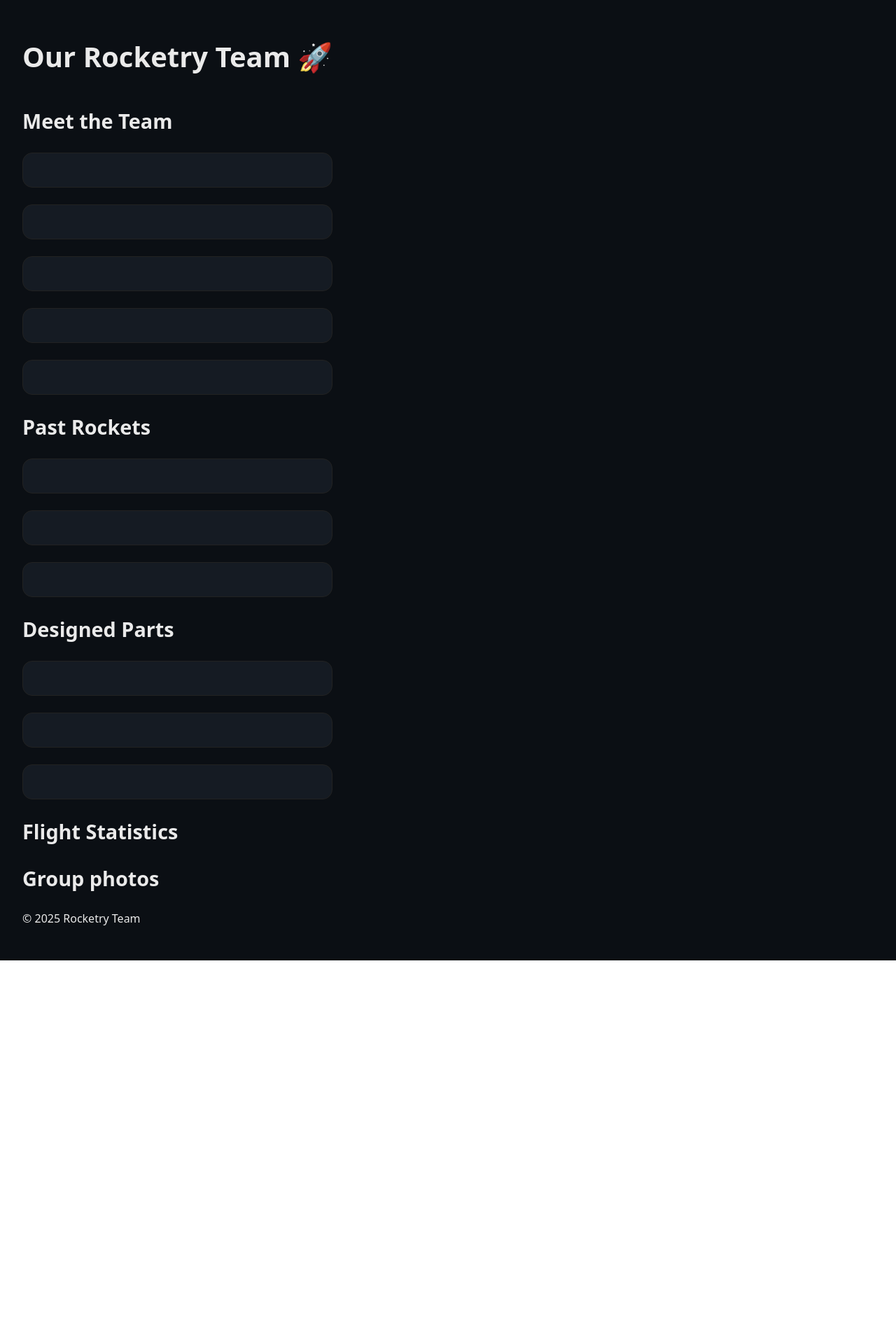
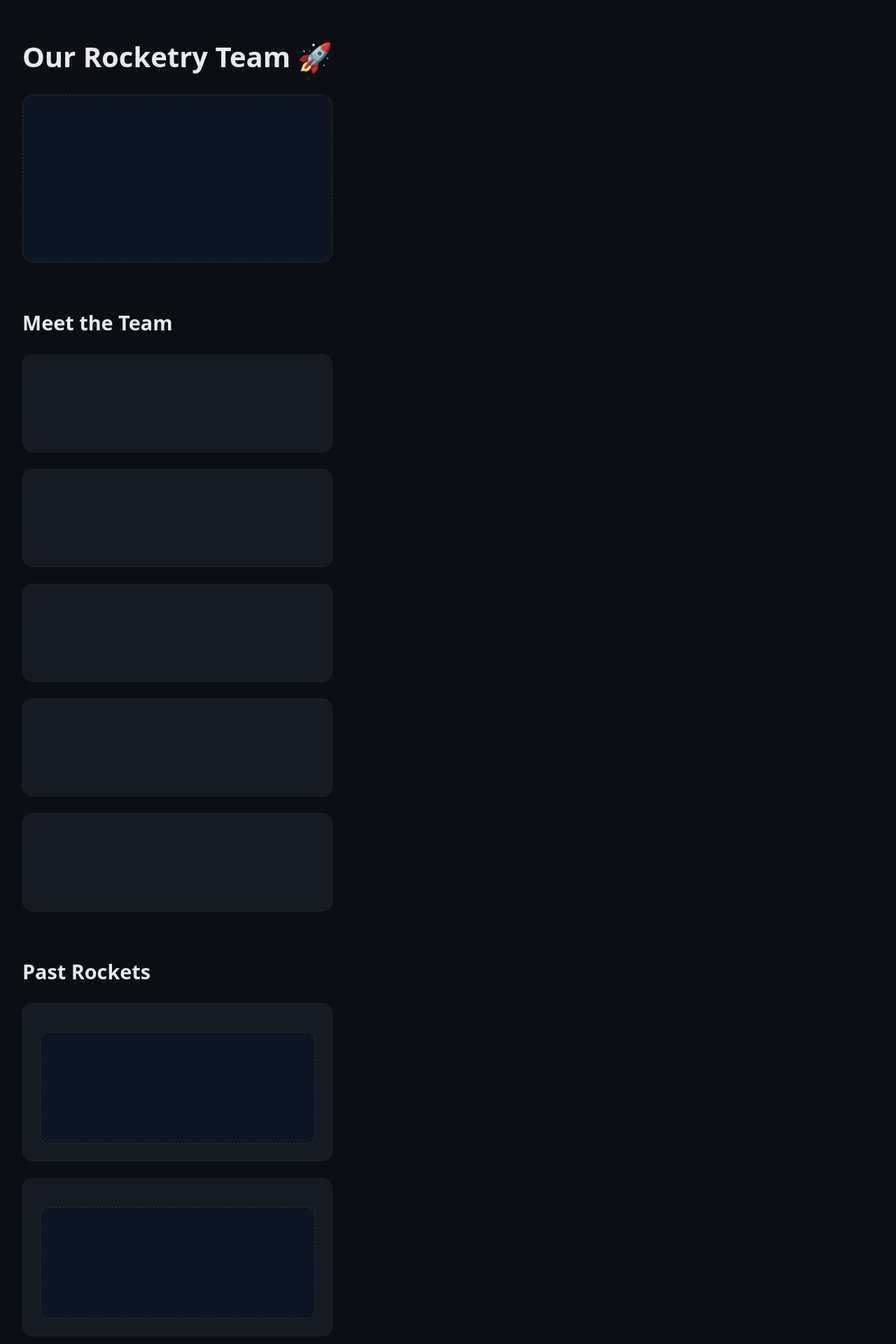
Before and after one commit to grasstospace/grasstospace.github.io, a React (Vite) app: page / in a window 1280 px wide. Shown: the top 1920 px of the page at 70% size. Before the commit the page ends 1372 px from the top, so only its background shows below. Built offline with nearby package versions, Linux system fonts and the light colour scheme.

Commit message:
Update App.css

```diff
--- a/src/App.css
+++ b/src/App.css
@@ -1,3 +1,4 @@
+
 * {
   box-sizing: border-box;
 }
@@ -9,6 +10,8 @@ body {
   color: #eaeaea;
 }
 
+
+
 .page {
   max-width: 1100px;
   margin: auto;
@@ -17,7 +20,7 @@ body {
 
 .hero {
   text-align: center;
-  margin-bottom: 3rem;
+  margin-bottom: 4rem;
 }
 
 .hero h1 {
@@ -26,22 +29,37 @@ body {
 }
 
 .hero p {
-  max-width: 700px;
-  margin: auto;
+  max-width: 720px;
+  margin: 0 auto;
   font-size: 1.1rem;
   color: #b6c0cc;
 }
 
+.hero-photo-placeholder {
+  margin-top: 2rem;
+  height: 240px;
+  border-radius: 16px;
+  background: #0f1623;
+  border: 1px dashed #2a3444;
+}
+
+
+section {
+  margin-bottom: 4rem;
+}
+
 h2 {
+  font-size: 1.8rem;
   margin-bottom: 1.5rem;
-  font-size: 1.8rem;
 }
+
 
 .cards {
   display: grid;
   grid-template-columns: repeat(auto-fit, minmax(240px, 1fr));
   gap: 1.5rem;
 }
+
 
 .card {
   background: #151b23;
@@ -50,6 +68,7 @@ h2 {
   border: 1px solid #222;
   text-align: left;
   transition: transform 0.2s ease, box-shadow 0.2s ease;
+  min-height: 140px;
 }
 
 .card:hover {
@@ -73,3 +92,66 @@ h2 {
   line-height: 1.5;
   margin: 0;
 }
+
+
+.img-placeholder,
+.photo-placeholder {
+  margin-top: 1rem;
+  height: 160px;
+  border-radius: 12px;
+  background: #0f1623;
+  border: 1px dashed #2a3444;
+}
+
+
+.stats {
+  display: grid;
+  grid-template-columns: repeat(auto-fit, minmax(160px, 1fr));
+  gap: 1.5rem;
+}
+
+.stat {
+  background: #151b23;
+  border: 1px solid #222;
+  border-radius: 14px;
+  padding: 1.5rem;
+  text-align: center;
+}
+
+.stat h3 {
+  font-size: 2rem;
+  margin: 0;
+}
+
+.stat p {
+  margin-top: 0.5rem;
+  font-size: 0.9rem;
+  color: #9aa4b2;
+}
+
+.section-desc {
+  max-width: 720px;
+  color: #b6c0cc;
+  margin-bottom: 1.5rem;
+}
+
+.photo-grid {
+  display: grid;
+  grid-template-columns: repeat(auto-fit, minmax(200px, 1fr));
+  gap: 1rem;
+}
+
+
+footer {
+  border-top: 1px solid #222;
+  padding-top: 2rem;
+  text-align: center;
+  color: #6b7280;
+  font-size: 0.85rem;
+}
+
+@media (max-width: 600px) {
+  .hero h1 {
+    font-size: 2rem;
+  }
+}
```
